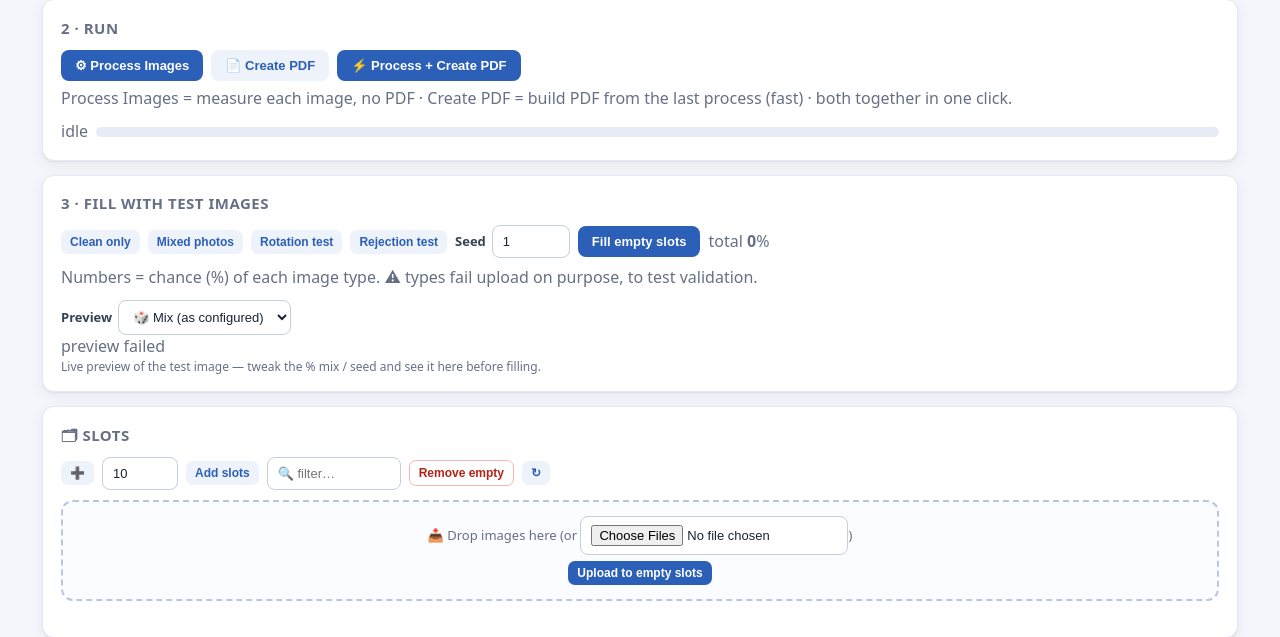
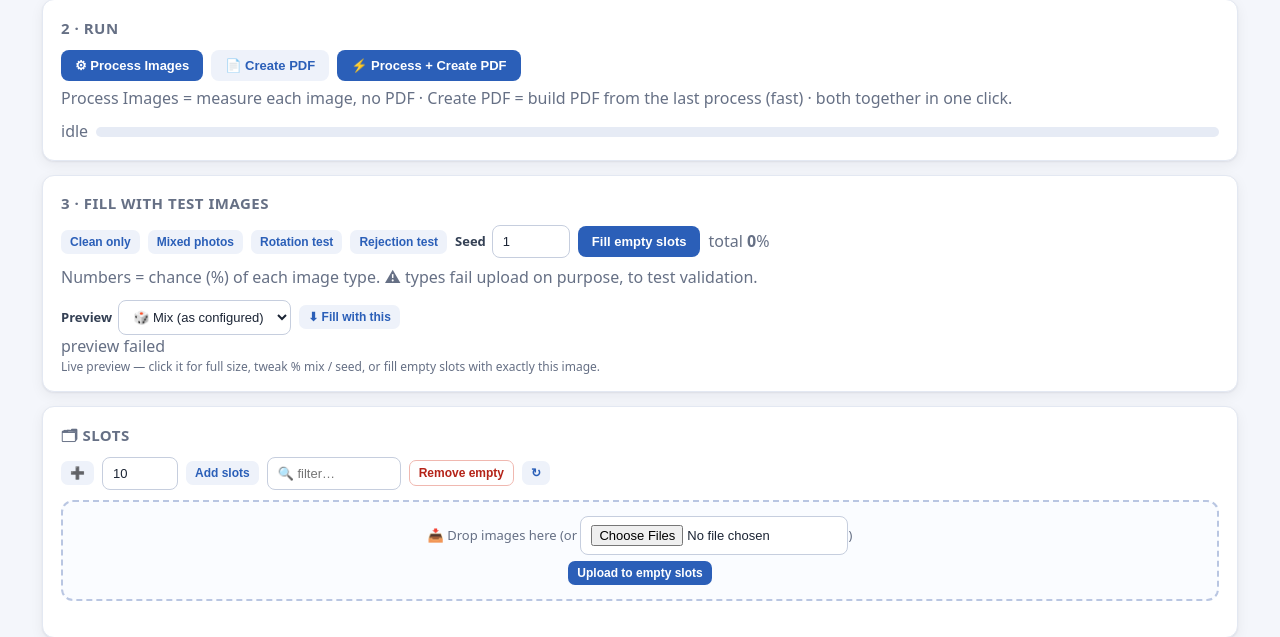
Before and after one commit to aryan-np/Image-Processing-and-pdf-conversion, a Django app: template core/templates/workspace.html in a window 1280 px wide. Shown: the part 283-920 px from the top of the page. Run offline with Django 5.2, Linux system fonts and the light colour scheme; the template is opened without the code that fills it, so the values that code supplies are empty.

Commit message:
Preview: clickable full-size image + fill empty slots with this preview

```diff
--- a/core/templates/workspace.html
+++ b/core/templates/workspace.html
@@ -35,13 +35,15 @@
 <input type="number" min="0" max="100" value="0" data-sc="{{ sc.key }}" data-reject="{{ sc.rejects|yesno:'1,0' }}" oninput="mixTotal()" style="width:64px"></label>{% endfor %}</div>
 <div class="muted">Numbers = chance (%) of each image type. ⚠ types fail upload on purpose, to test validation.</div>
 <div class="row" style="margin-top:10px;align-items:flex-start">
-<img id="pvImg" alt="test image preview" style="max-width:280px;max-height:200px;border:1px solid var(--line);border-radius:8px;background:#f1f4f9;display:none">
+<a id="pvLink" href="#" target="_blank" title="Click to open full size" style="display:none">
+<img id="pvImg" alt="test image preview" style="max-width:280px;max-height:200px;border:1px solid var(--line);border-radius:8px;background:#f1f4f9;cursor:zoom-in"></a>
 <div><div class="row"><label class="f">Preview <select id="pvSc" onchange="updPreview()">
 <option value="__mix__">🎲 Mix (as configured)</option>
 {% for sc in scenarios %}<option value="{{ sc.key }}">{{ sc.label }}</option>{% endfor %}
-</select></label></div>
+</select></label>
+<button class="ghost sm" onclick="fillThis()" title="Fill empty slots with exactly this preview image">⬇ Fill with this</button></div>
 <div class="muted" id="pvCap">—</div>
-<div class="muted" style="font-size:12px">Live preview of the test image — tweak the % mix / seed and see it here before filling.</div></div></div></div>
+<div class="muted" style="font-size:12px">Live preview — click it for full size, tweak % mix / seed, or fill empty slots with exactly this image.</div></div></div></div>
 
 <div class="card"><h3>🗂 Slots</h3>
 <div class="row">
@@ -142,22 +144,27 @@ if(r.data.errors&&r.data.errors.length)toast('rejected: '+r.data.errors.slice(0,
 function mixParts(){const p=[];document.querySelectorAll('[data-sc]').forEach(i=>{const v=+i.value||0;if(v>0)p.push(i.dataset.sc+'='+v)});return p}
 function mixTotal(){const t=[...document.querySelectorAll('[data-sc]')].reduce((a,i)=>a+(+i.value||0),0);document.getElementById('mixTotal').textContent=t;
 const pv=document.getElementById('pvSc');if(pv&&pv.value==='__mix__')updPreview();return t}
+let PV_SC='clean_scan',PV_SEED=1;
 async function updPreview(){const pv=document.getElementById('pvSc');if(!pv)return;
 const sc=pv.value,seed=+document.getElementById('seed').value||1;
 const mix=mixParts().join(',')||'clean_scan=100';
-const cap=document.getElementById('pvCap'),img=document.getElementById('pvImg');
+const cap=document.getElementById('pvCap'),img=document.getElementById('pvImg'),lnk=document.getElementById('pvLink');
 try{const r=await fetch('/api/preview-synthetic/?scenario='+encodeURIComponent(sc)+'&seed='+seed+'&mix='+encodeURIComponent(mix)+'&title=PREVIEW');
-if(!r.ok){img.style.display='none';cap.textContent='no preview ('+(await r.json()).error+')';return}
+if(!r.ok){lnk.style.display='none';cap.textContent='no preview ('+(await r.json()).error+')';return}
 const b=await r.blob();if(img.src&&img.src.startsWith('blob:'))URL.revokeObjectURL(img.src);
-img.src=URL.createObjectURL(b);img.style.display='block';
-cap.textContent=(r.headers.get('X-Scenario')||sc)+' · seed '+seed+' · '+(b.size>1e6?(b.size/1e6).toFixed(1)+'MB':Math.round(b.size/1e3)+'KB');}catch(e){cap.textContent='preview failed'}}
+img.src=URL.createObjectURL(b);lnk.href=img.src;lnk.style.display='block';
+PV_SC=r.headers.get('X-Scenario')||sc;PV_SEED=seed;
+cap.textContent=PV_SC+' · seed '+seed+' · '+(b.size>1e6?(b.size/1e6).toFixed(1)+'MB':Math.round(b.size/1e3)+'KB');}catch(e){cap.textContent='preview failed'}}
 function mixPreset(name){const P={clean:{clean_scan:100},mixed:{clean_scan:60,photo_dark_bg:25,sideways_90:15},
 rotation:{sideways_90:40,upside_down_180:30,perspective:30},reject:{clean_scan:20,blurry:30,low_res:25,two_objects:15,corrupt_file:10}};
 const m=P[name]||{};document.querySelectorAll('[data-sc]').forEach(i=>{i.value=m[i.dataset.sc]||0});mixTotal()}
-async function fillSyn(){const parts=mixParts();if(!parts.length)return toast('set at least one image type above 0','err');
-const r=await api('/api/sessions/'+SID+'/fill-synthetic/','POST',{mix:parts.join(','),seed:+document.getElementById('seed').value});
+async function doFill(mix,seed){const r=await api('/api/sessions/'+SID+'/fill-synthetic/','POST',{mix:mix,seed:seed});
 if(!r.ok)toast(r.error,'err');else{toast(`filled ${r.data.filled}/${r.data.total}`,'ok');
 if(r.data.rejected.length)toast('rejected: '+r.data.rejected.slice(0,3).map(e=>e.slot+' ('+e.scenario+'): '+e.error).join(' | '),'err')}reload()}
+async function fillSyn(){const parts=mixParts();if(!parts.length)return toast('set at least one image type above 0','err');
+doFill(parts.join(','),+document.getElementById('seed').value)}
+async function fillThis(){if(!PV_SC)return toast('no preview yet','err');
+doFill(PV_SC+'=100',PV_SEED)}
 async function runProcess(){const r=await api('/api/sessions/'+SID+'/generate/','POST',{process_only:true});
 if(!r.ok){toast(r.error,'err');return}toast('processing images…','ok');reload()}
 async function runPdf(){const r=await api('/api/sessions/'+SID+'/create-pdf/','POST',{});
```
Also changed, not shown: tests/test_app.py (+7 -0 lines).
